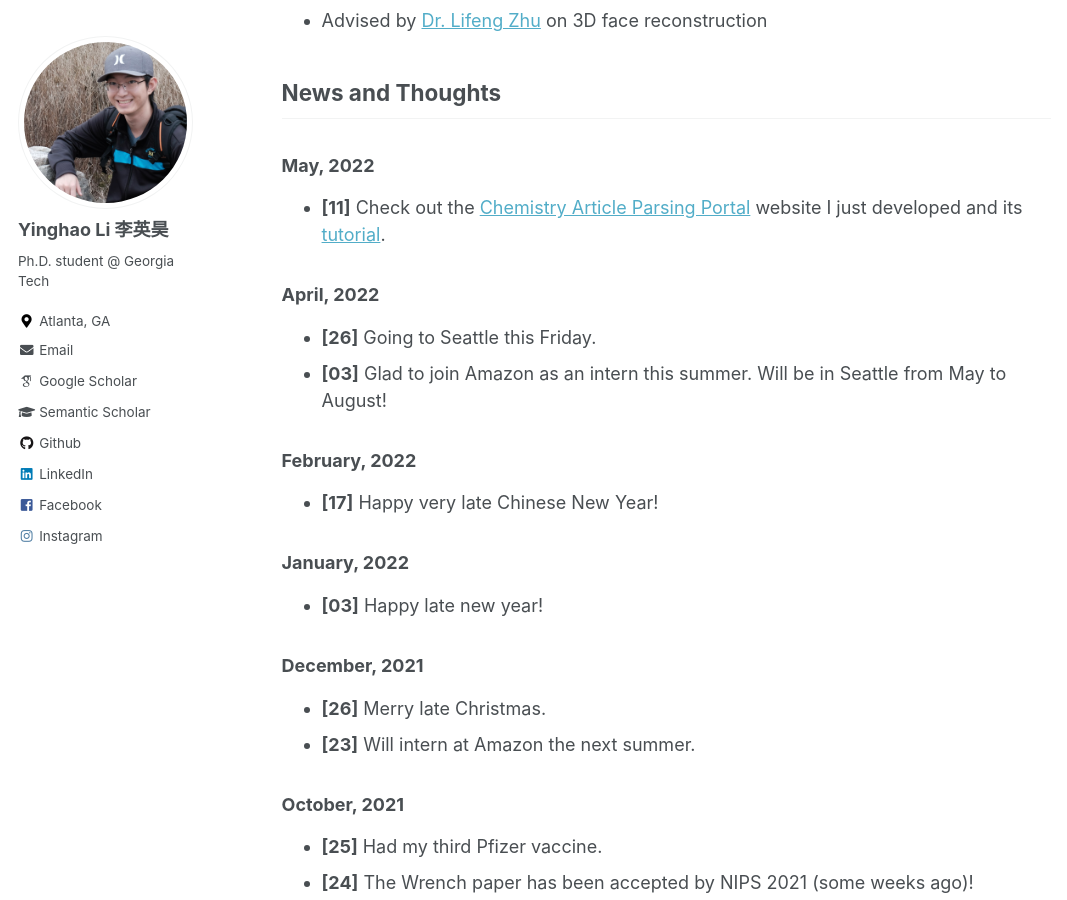
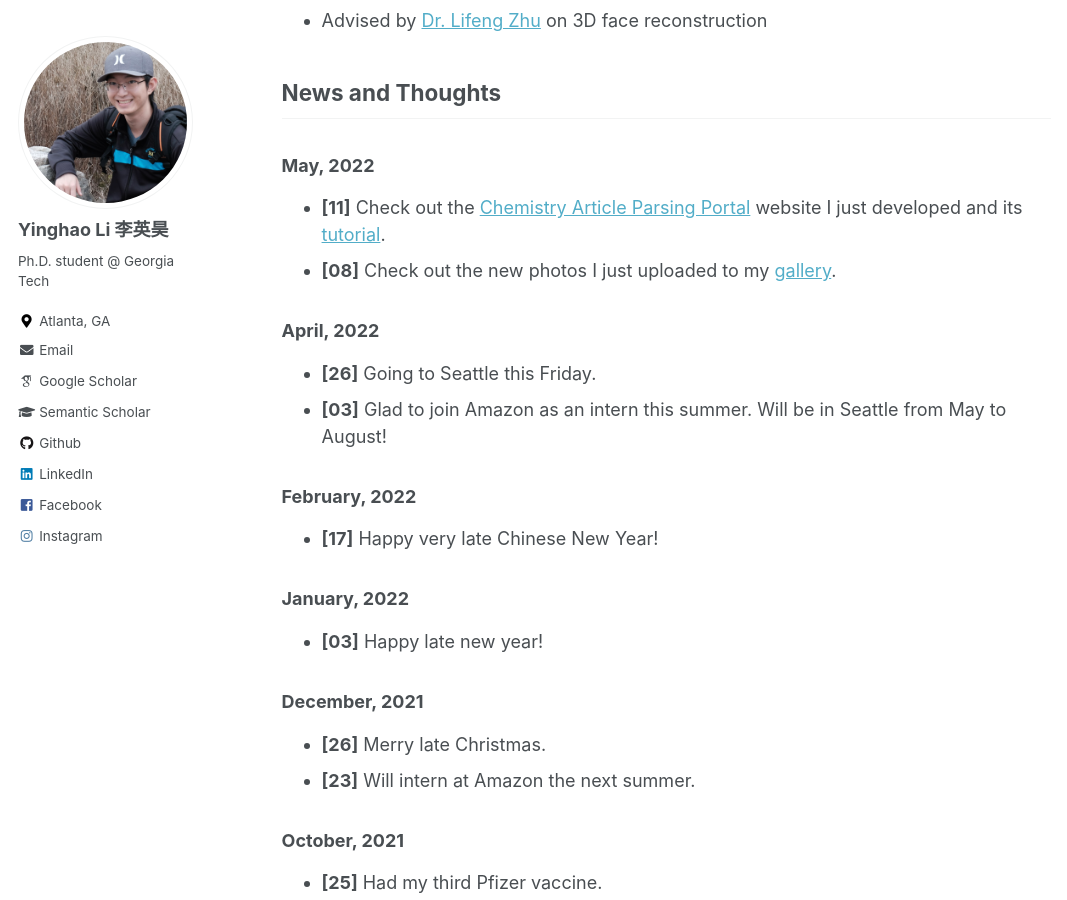
Before and after one commit to Yinghao-Li/Yinghao-Li.github.io, a Jekyll site: the page built from _pages/about.md, in a window 1280 px wide and 900 px high, scrolled down 831 px. Shown: the whole window, without its empty margins (0-1067 px from the left). Built offline with Jekyll 4.4.1, drawn with Linux system fonts in a browser that asks for light colours; some web fonts are replaced.

Commit message:
update main

```diff
--- a/_pages/about.md
+++ b/_pages/about.md
@@ -38,6 +38,7 @@ News and Thoughts
 
 ### May, 2022
 - **[11]** Check out the [Chemistry Article Parsing Portal](http://sciannotate.cc.gatech.edu/) website I just developed and its [tutorial]({{base_path}}/posts/2022/05/chem-parser).
+- **[08]** Check out the new photos I just uploaded to my [gallery]({{base_path}}/gallery/2022/05/seattle-city).
 
 ### April, 2022
 - **[26]** Going to Seattle this Friday.
```
